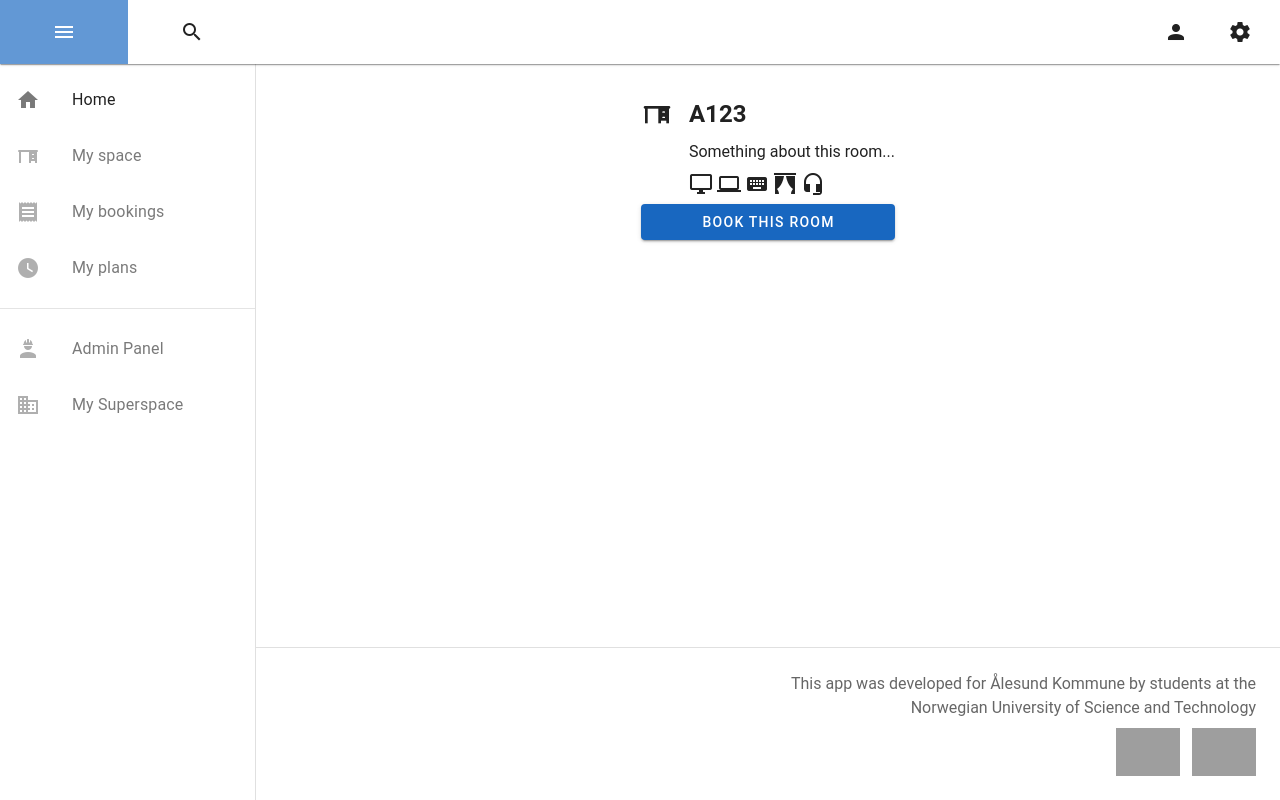
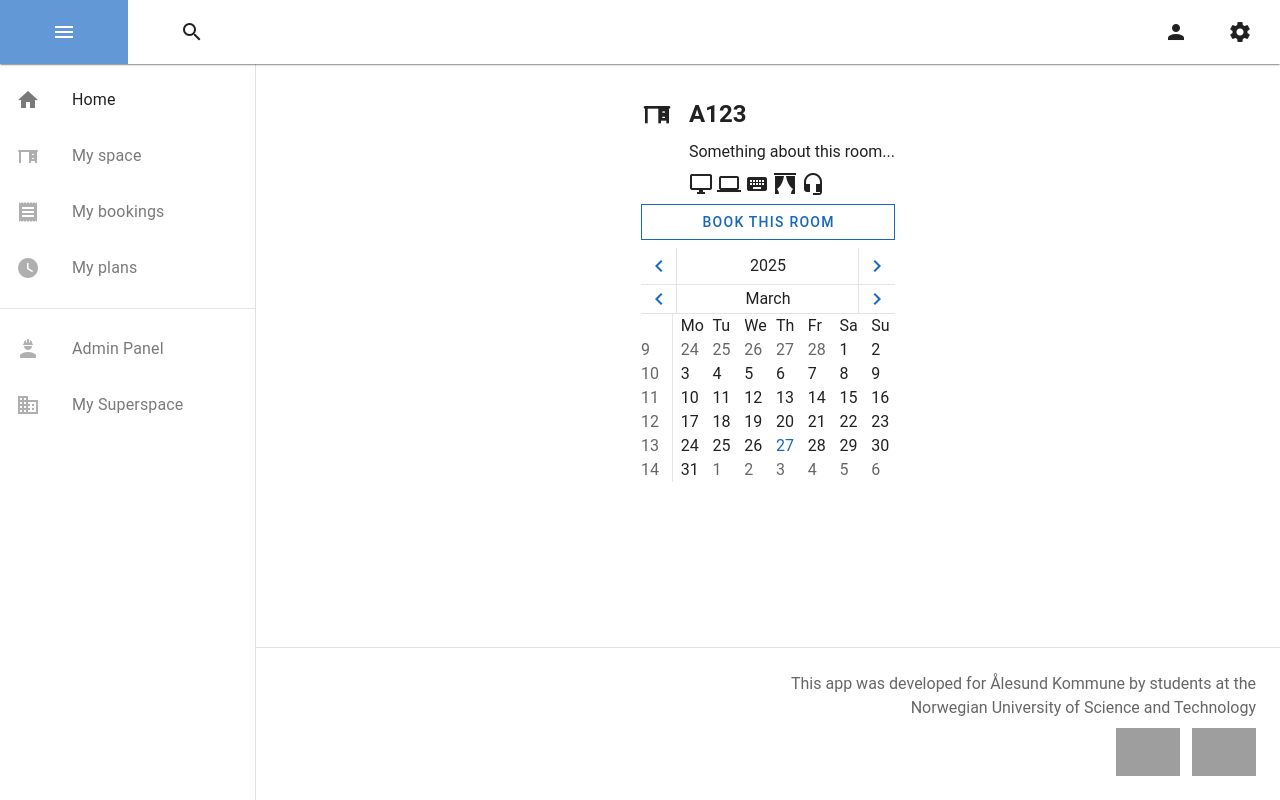
Before and after one commit to odinguden/office-space-manager, a Vue app in the folder front-end/: page /room/0 in a window 1280 px wide. Built offline with nearby package versions, Linux system fonts and the light colour scheme; grey boxes are pictures that could not be loaded.

Commit message:
Added basic calendar frame

```diff
--- /dev/null
+++ b/front-end/src/components/common/oCalendar.vue
@@ -0,0 +1,35 @@
+<script setup>
+import { useODate } from '@/plugins/oDate';
+const oDate = useODate()
+
+const now = new Date()
+
+const selectedYear = ref(now.getFullYear())
+const selectedMonth = ref(now.getMonth())
+</script>
+
+<template>
+	<v-sheet>
+		<header>
+			<o-cycle-input
+				v-model="selectedYear"
+			>
+				{{ selectedYear }}
+			</o-cycle-input>
+			<v-divider />
+			<o-cycle-input
+				density="compact"
+				v-model="selectedMonth"
+				:min="0"
+				:max="11"
+				cycle
+				@on-cycle-increase="selectedYear++"
+				@on-cycle-decrease="selectedYear--"
+			>
+				{{ oDate.getMonthName(selectedMonth) }}
+			</o-cycle-input>
+		</header>
+		<v-divider />
+		<o-calendar-month :year="selectedYear" :month="selectedMonth"/>
+	</v-sheet>
+</template>
--- /dev/null
+++ b/front-end/src/components/common/oCalendar/oCalendarDay.vue
@@ -0,0 +1,29 @@
+<script setup>
+import { computed } from 'vue';
+import { useDate } from 'vuetify';
+
+const vDate = useDate()
+
+const props = defineProps({
+	"day": Date
+})
+
+const isToday = computed(() => {
+	const now = new Date()
+	return vDate.isSameDay(now, props.day)
+})
+</script>
+
+<template>
+	<v-sheet class="day" :class="{ 'today': isToday }">
+		{{ vDate.getDate(props.day) }}
+	</v-sheet>
+</template>
+
+<style scoped lang="scss">
+.day {
+	&.today {
+		color: rgb(var(--v-theme-primary))
+	}
+}
+</style>
--- /dev/null
+++ b/front-end/src/components/common/oCalendar/oCalendarMonth.vue
@@ -0,0 +1,50 @@
+<script setup>
+import { useODate } from '@/plugins/oDate'
+
+const oDate = useODate()
+
+const props = defineProps({
+	year: Number,
+	month: Number
+})
+
+const weeks = computed(() => {
+	return oDate.getWeeksOfMonth(props.year, props.month)
+})
+</script>
+
+<template>
+	<v-sheet>
+		<v-sheet class="weekdays">
+			<div />
+			<v-divider vertical />
+			<v-sheet v-for="day in oDate.weekdays">
+				{{ day.substring(0,2) }}
+			</v-sheet>
+		</v-sheet>
+		<o-calendar-week
+			v-for="week in weeks"
+			:days="week.days"
+			:week-number="week.number"
+		>
+			<template v-slot="{ day }">
+				<o-calendar-day
+					:day="day"
+					:class="{ 'out-of-month': day.getMonth() !== props.month }"
+				/>
+			</template>
+		</o-calendar-week>
+	</v-sheet>
+</template>
+
+<style scoped lang="scss">
+.weekdays {
+	display: grid;
+	grid-template-columns: 1fr auto repeat(7, 1fr);
+	gap: 8px;
+}
+
+.out-of-month {
+	color: rgba(var(--v-theme-on-surface), var(--v-medium-emphasis-opacity))
+}
+</style>
--- /dev/null
+++ b/front-end/src/components/common/oCalendar/oCalendarWeek.vue
@@ -0,0 +1,32 @@
+<script setup>
+const props = defineProps({
+	weekNumber: Number,
+	days: Array
+})
+</script>
+
+<template>
+	<v-sheet class="week">
+		<div class="week-number">
+			{{ weekNumber }}
+		</div>
+		<v-divider vertical />
+		<div v-for="day in props.days">
+			<slot :day="day">
+				<o-calendar-day :day="day"/>
+			</slot>
+		</div>
+	</v-sheet>
+</template>
+
+<style scoped lang="scss">
+.week {
+	display: grid;
+	grid-template-columns: 1fr auto repeat(7, 1fr);
+	gap: 8px;
+
+	.week-number {
+		color: rgba(var(--v-theme-on-surface), var(--v-medium-emphasis-opacity))
+	}
+}
+</style>
--- /dev/null
+++ b/front-end/src/components/common/oCycleInput.vue
@@ -0,0 +1,130 @@
+<script setup>
+import { computed } from 'vue'
+
+const emit = defineEmits([
+	"on-increase",
+	"on-decrease",
+	"on-cycle-increase",
+	"on-cycle-decrease"
+])
+
+const model = defineModel({
+	"modelValue": {
+		type: Number,
+		default: 0
+	}
+})
+
+const props = defineProps({
+	"max": Number,
+	"min": Number,
+	"cycle": Boolean
+})
+
+
+const internalValue = ref(model.value)
+
+const computedValue = computed({
+	get() {
+		return internalValue.value
+	},
+	set(newValue) {
+		console.log(newValue)
+		internalValue.value = newValue
+		model.value = newValue
+	}
+})
+
+function checkBoundaries() {
+	if (!props.cycle) {
+		if (props.max !== undefined) {
+			computedValue.value = Math.min(computedValue.value, props.max)
+		}
+		if (props.min !== undefined) {
+			computedValue.value = Math.max(computedValue.value, props.min)
+		}
+	}
+}
+
+function checkCycle() {
+	if (props.cycle && props.max !== undefined && props.min !== undefined) {
+		if (computedValue.value > props.max) {
+			emit("on-cycle-increase")
+			computedValue.value = props.min
+		} else if (computedValue.value < props.min) {
+			emit("on-cycle-decrease")
+			computedValue.value = props.max
+		}
+	}
+}
+
+function increase() {
+	emit("on-increase")
+	computedValue.value++;
+
+	checkBoundaries()
+	checkCycle()
+}
+
+function decrease() {
+	emit("on-decrease")
+	computedValue.value--;
+
+	checkBoundaries()
+	checkCycle()
+}
+
+const maxDisabled = computed(() => {
+	return !props.cycle && props.max !== undefined && computedValue.value >= props.max
+})
+
+const minDisabled = computed(() => {
+	return !props.cycle && props.min !== undefined && computedValue.value <= props.min
+})
+
+</script>
+
+<template>
+	<div class="cycle-input">
+		<v-btn
+			icon="mdi-chevron-left"
+			class="fixed-width-btn"
+			color="primary"
+			variant="text"
+			density="comfortable"
+			tile
+			flat
+			v-bind="$attrs"
+			:disabled="minDisabled"
+			@click="decrease"
+		/>
+		<v-divider vertical />
+		<v-spacer />
+		<slot />
+		<v-spacer />
+		<v-divider vertical />
+		<v-btn
+			icon="mdi-chevron-right"
+			class="fixed-width-btn"
+			color="primary"
+			variant="text"
+			density="comfortable"
+			tile
+			flat
+			v-bind="$attrs"
+			:disabled="maxDisabled"
+			@click="increase"
+		/>
+	</div>
+</template>
+
+<style scoped lang="scss">
+.cycle-input {
+	display: flex;
+	align-items: center;
+
+	.fixed-width-btn {
+		width: 36px;
+	}
+}
+</style>
--- a/front-end/src/pages/room.vue
+++ b/front-end/src/pages/room.vue
@@ -9,8 +9,10 @@
 		<v-btn
 			color="primary"
 			text="Book this room"
+			tile
+			variant="outlined"
 		/>
-
+		<o-calendar />
 	</section>
 </template>
 
--- /dev/null
+++ b/front-end/src/plugins/oDate.js
@@ -0,0 +1,101 @@
+import { useDate } from "vuetify"
+
+const WEEKDAY_NAMES = [
+	"Monday",
+	"Tuesday",
+	"Wednesday",
+	"Thursday",
+	"Friday",
+	"Saturday",
+	"Sunday"
+]
+
+const WEEKDAY_MAP = {
+	"Mon": 0,
+	"Tue": 1,
+	"Wed": 2,
+	"Thu": 3,
+	"Fri": 4,
+	"Sat": 5,
+	"Sun": 6
+}
+
+const MONTH_NAMES = [
+	"January",
+	"February",
+	"March",
+	"April",
+	"May",
+	"June",
+	"July",
+	"August",
+	"September",
+	"October",
+	"November",
+	"December"
+]
+
+export const useODate = () => {
+	const vDate = useDate()
+	const oDate = {}
+
+	oDate.weekdays = WEEKDAY_NAMES
+
+	/**
+	 * Gets the name of a specified month.
+	 *
+	 * @param {Number} monthNumber the month of year, 0 to 11
+	 * @returns {String} the name of the specified month
+	 */
+	oDate.getMonthName = (monthNumber) => {
+		return MONTH_NAMES[monthNumber]
+	}
+
+	/**
+	 * Gets the week number of a specified date.
+	 *
+	 * @param {Date} inputDate a day in the week from which to grab the week number
+	 * @returns {Number} the week number of the input date
+	 */
+	oDate.getWeekNumber = (inputDate) => {
+		const janFirst = new Date(inputDate.getFullYear(), 0, 1)
+
+		const dayOfYear = vDate.getDiff(inputDate, janFirst, "days") + 1
+		const dayOfWeek = WEEKDAY_MAP[vDate.format(inputDate, "weekdayShort")] + 1
+		const weekOfYear = Math.floor((10 + dayOfYear - dayOfWeek) / 7)
+
+		return weekOfYear || 53
+	}
+
+	/**
+	 * Returns `num` amount of weeks from the first week of a month, including
+	 * weeks that might fall out of bound for that month.
+	 *
+	 * @param {Date} inputDate a date containing at least a month and a year
+	 * @param {Number} num the number of weeks to get from the start of the month
+	 * @returns {Object} an array of objects containing the weekdays and the weeknumbers of weeks
+	 */
+	oDate.getWeeksOfMonth = (year, month, num=6) => {
+		const date = new Date(year, month)
+
+		const weeks = []
+
+		const startOfMonth = vDate.startOfMonth(date)
+		const startOfWeekMonth = vDate.startOfWeek(startOfMonth, 1)
+		for (let w = 0; w < num; w++) {
+			const week = {number: 0, days: []}
+			const startOfWeek = vDate.addDays(startOfWeekMonth, w * 7)
+
+			for (let d = 0; d < 7; d++) {
+				week.days.push(vDate.addDays(startOfWeek, d))
+			}
+
+			week.number = oDate.getWeekNumber(vDate.toJsDate(week.days[4]))
+			weeks.push(week)
+		}
+
+		return weeks
+	}
+
+	return oDate
+}
```
